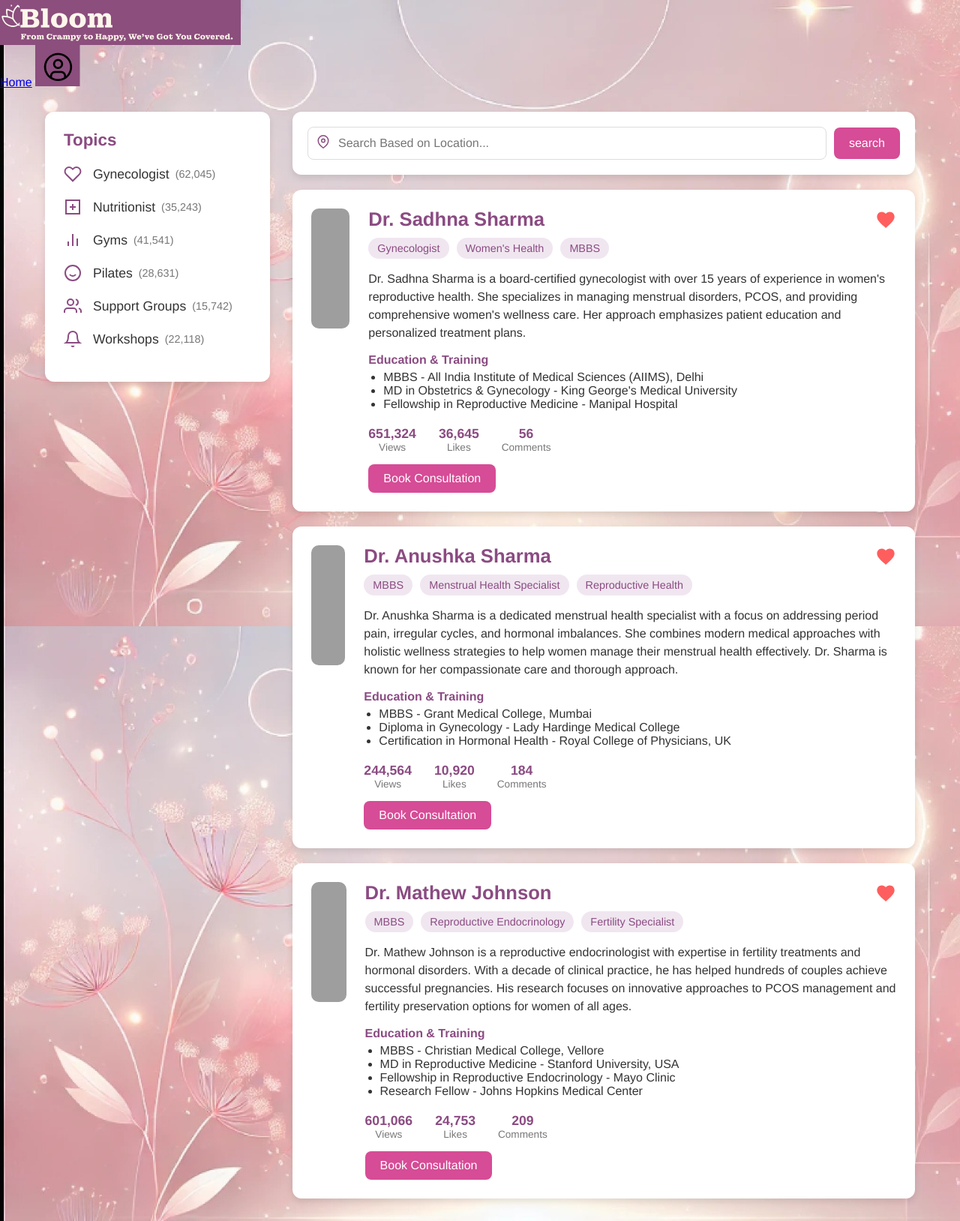
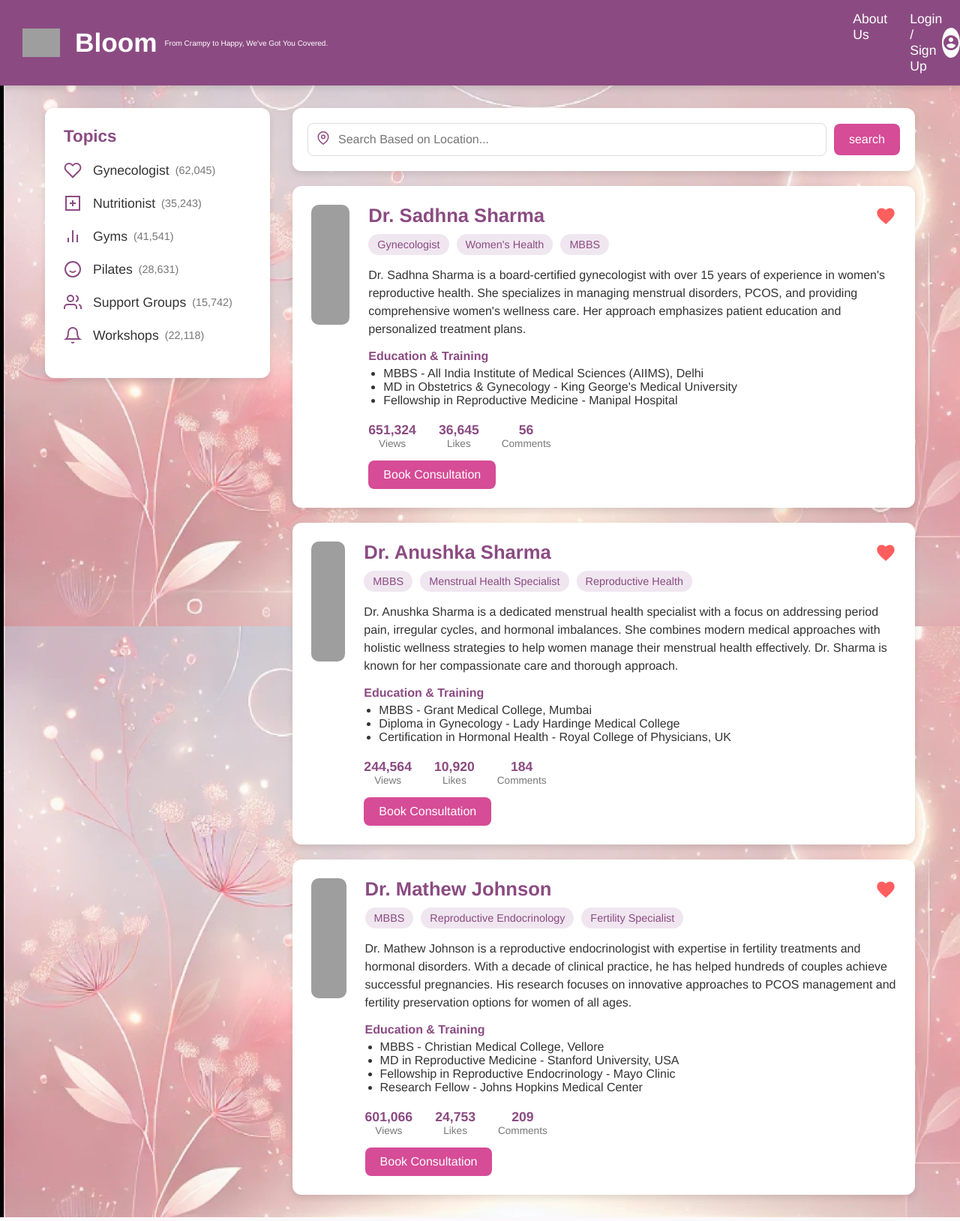
Before and after one commit to khushisharma123456/new, a Python web app: template templates/get-consultation.html in a window 1280 px wide. Shown: the whole page at 75% size. Run offline with Jinja, Linux system fonts and the light colour scheme; the template is opened without the code that fills it, so the values that code supplies are empty; grey boxes are pictures that could not be loaded.

Commit message:
Update get-consultation.html

```diff
--- a/templates/get-consultation.html
+++ b/templates/get-consultation.html
@@ -7,15 +7,26 @@
     <link rel="stylesheet" href="css/get-consultation.css">
 </head>
 <body>
-    <div class="header">
-        <div class="logo-container">
-            <img src="Images/logo .png" alt="logo" class="logo">
+    <header>
+        <div class="logo">
+            <img src="Images/logo.png" alt="Bloom Logo" class="logo-img">
+            <h1>Bloom</h1>
+            <p class="tagline">From Crampy to Happy, We've Got You Covered.</p>
         </div>
-        <div class="left-header">
-            <a href="Home.html" class="home">Home</a>
-            <img src="Images/profile.png" alt="prf" class="profile">
+
+        <nav>
+            <ul>
+                <a href="Home.html">About Us</a>
+                <a href="loginPag.html">Login / Sign Up</a>
+            </ul>
+        </nav>
+
+        <div class="profile-icon">
+            <svg viewBox="0 0 24 24">
+                <path d="M12 2C6.48 2 2 6.48 2 12s4.48 10 10 10 10-4.48 10-10S17.52 2 12 2zm0 3c1.66 0 3 1.34 3 3s-1.34 3-3 3-3-1.34-3-3 1.34-3 3-3zm0 14.2c-2.5 0-4.71-1.28-6-3.22.03-1.99 4-3.08 6-3.08 1.99 0 5.97 1.09 6 3.08-1.29 1.94-3.5 3.22-6 3.22z"/>
+            </svg>
         </div>
-    </div>
+    </header>
 
     <main>
         <div class="sidebar">
@@ -91,7 +102,7 @@
 
             <div class="doctor-card">
                 <div class="doctor-image">
-                    <img src="Images/doc3.jpg" alt="Dr. Sadhna Sharma">
+                    <img src="templates/Images/doc3.jpg" alt="Dr. Sadhna Sharma">
                 </div>
                 <div class="doctor-details">
                     <div class="doctor-name">
@@ -142,7 +153,7 @@
 
             <div class="doctor-card">
                 <div class="doctor-image">
-                    <img src="Images/woman-doctor.jpg" alt="Dr. Anushka Sharma">
+                    <img src="templates/Images/woman-doctor.jpg" alt="Dr. Anushka Sharma">
                 </div>
                 <div class="doctor-details">
                     <div class="doctor-name">
@@ -193,7 +204,7 @@
 
             <div class="doctor-card">
                 <div class="doctor-image">
-                    <img src="Images/mathew.jpg" alt="Dr. Mathew Johnson">
+                    <img src="templates/Images/mathew.jpg" alt="Dr. Mathew Johnson">
                 </div>
                 <div class="doctor-details">
                     <div class="doctor-name">
```
